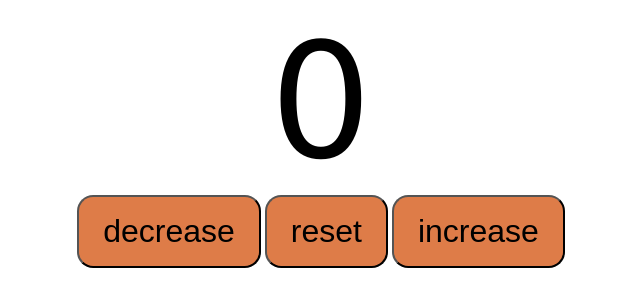
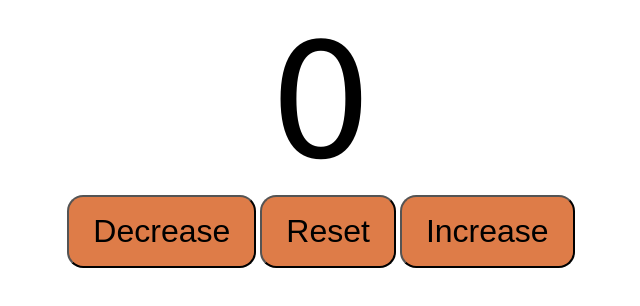
Before and after one commit to Srinivas-21304/trial, a plain HTML site: page index.html in a window 1280 px wide. Shown: the whole page, without its empty margins (319-959 px from the left). Drawn offline with Linux system fonts and the light colour scheme.

Commit message:
modified HTML commit

```diff
--- a/index.html
+++ b/index.html
@@ -9,9 +9,9 @@
 <body>
     <label id="myLabel">0</label>
     <div id="btnContainer">
-        <button id="decreaseBtn" class="buttons">decrease</button>
-        <button id="resetBtn" class="buttons">reset</button>
-        <button id="increaseBtn" class="buttons">increase</button>
+        <button id="decreaseBtn" class="buttons">Decrease</button>
+        <button id="resetBtn" class="buttons">Reset</button>
+        <button id="increaseBtn" class="buttons">Increase</button>
     </div>
 
 
```
